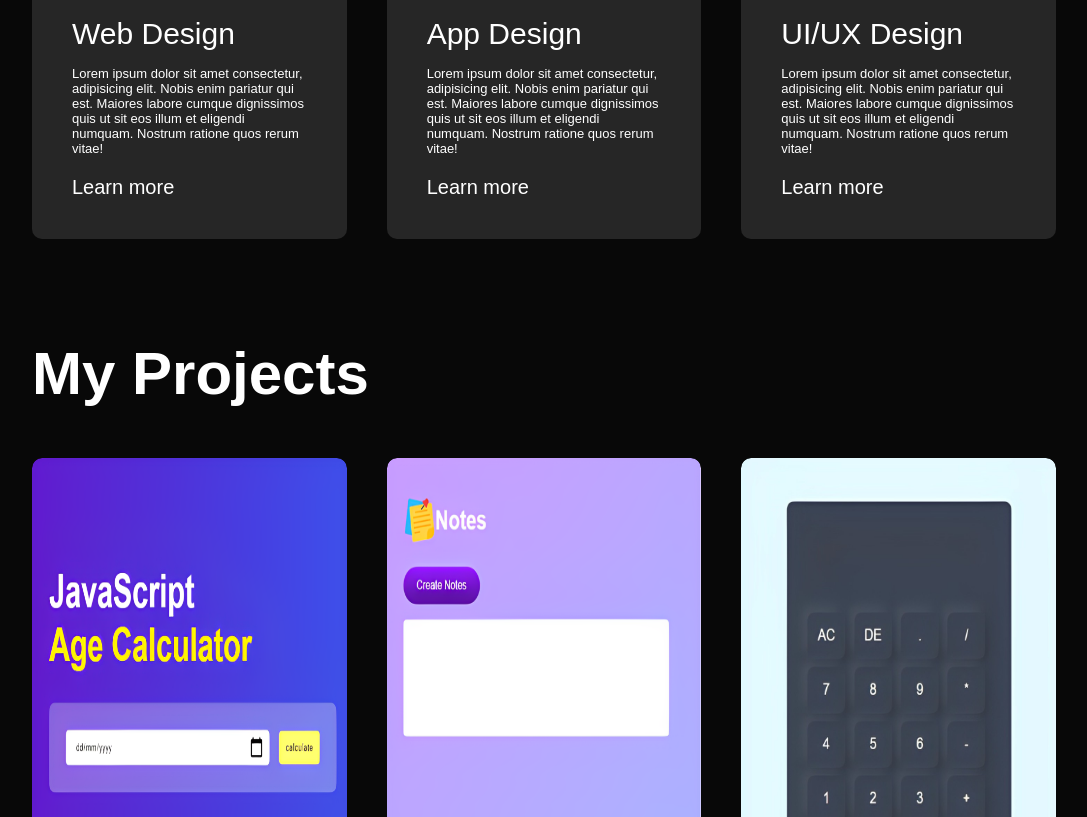
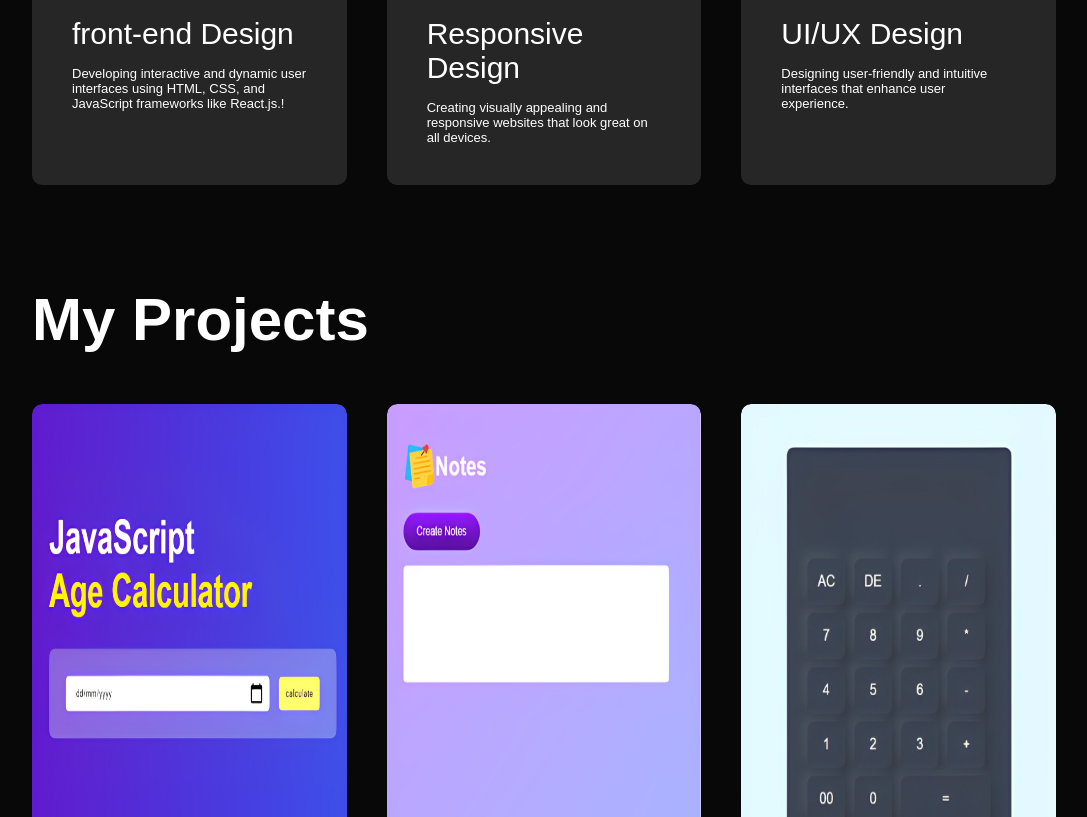
Before and after one commit to javedbaloch123/jacky.com, a plain HTML site: page index.html in a window 1280 px wide. Shown: the part 1696-2513 px from the top of the page, without its empty margins (96-1183 px from the left). Drawn offline with Linux system fonts and the light colour scheme.

Commit message:
Update index.html

```diff
--- a/index.html
+++ b/index.html
@@ -36,7 +36,7 @@
                 <h1>Hi, I'm <span>Javed</span><br>Baloch From Pakistan</h1>
                 <!-- <a href="https://github.com/javedbaloch123/"><button class= "btn1">Github</button></a> -->
                 <a href="https://github.com/javedbaloch123/"><button class="btn1">Github Account</button></a>
-                <div class="tooltip" id="tooltip">Visit my GitHub and click respositories, see code of my projects</div>
+                <!-- <div class="tooltip" id="tooltip">Visit my GitHub and click respositories, see code of my projects</div> -->
 
 
             </div>
@@ -111,27 +111,21 @@
             <div class="services-list">
                 <div>
                     <i class="fa-sharp fa-solid fa-code"></i>
-                    <h2>Web Design</h2>
-                    <p>Lorem ipsum dolor sit amet consectetur, adipisicing elit. Nobis enim pariatur qui est. Maiores
-                        labore cumque dignissimos quis ut sit eos illum et eligendi numquam. Nostrum ratione quos rerum
-                        vitae!</p>
-                    <a href="#">Learn more</a>
+                    <h2>front-end Design</h2>
+                    <p> Developing interactive and dynamic user interfaces using HTML, CSS, and JavaScript frameworks like React.js.!</p>
+                    <!-- <a href="#">Learn more</a> -->
                 </div>
                 <div>
                     <i class="fa-sharp fa-solid fa-crop-simple"></i>
-                    <h2>App Design</h2>
-                    <p>Lorem ipsum dolor sit amet consectetur, adipisicing elit. Nobis enim pariatur qui est. Maiores
-                        labore cumque dignissimos quis ut sit eos illum et eligendi numquam. Nostrum ratione quos rerum
-                        vitae!</p>
-                    <a href="#">Learn more</a>
+                    <h2>Responsive Design</h2>
+                    <p>Creating visually appealing and responsive websites that look great on all devices.</p>
+                    <!-- <a href="#">Learn more</a> -->
                 </div>
                 <div>
                     <i class="fa-brands fa-app-store"></i>
                     <h2>UI/UX Design</h2>
-                    <p>Lorem ipsum dolor sit amet consectetur, adipisicing elit. Nobis enim pariatur qui est. Maiores
-                        labore cumque dignissimos quis ut sit eos illum et eligendi numquam. Nostrum ratione quos rerum
-                        vitae!</p>
-                    <a href="#">Learn more</a>
+                    <p>Designing user-friendly and intuitive interfaces that enhance user experience.</p>
+                    <!-- <a href="#">Learn more</a> -->
                 </div>
 
             </div>
```
